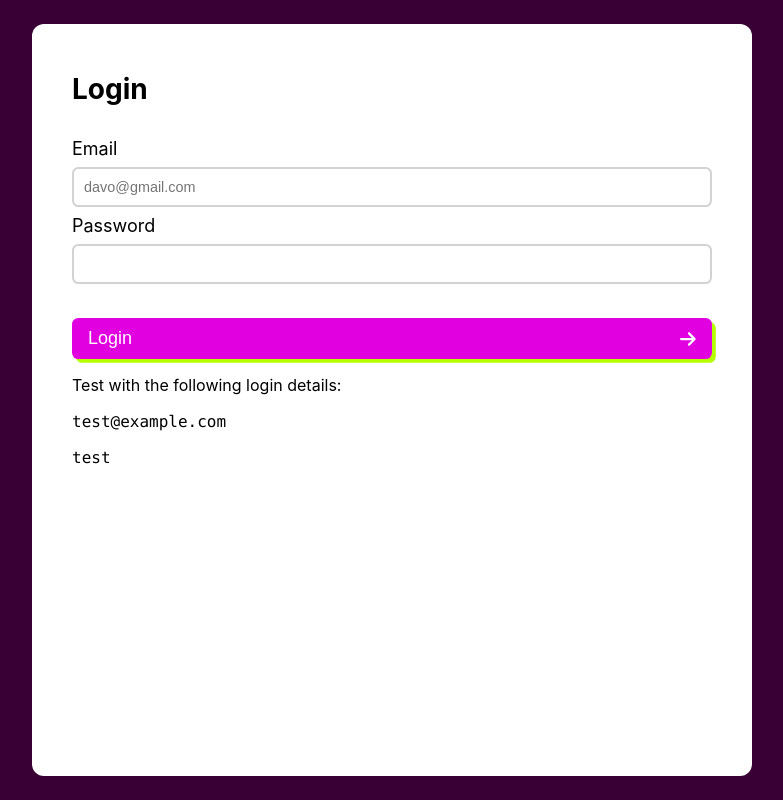
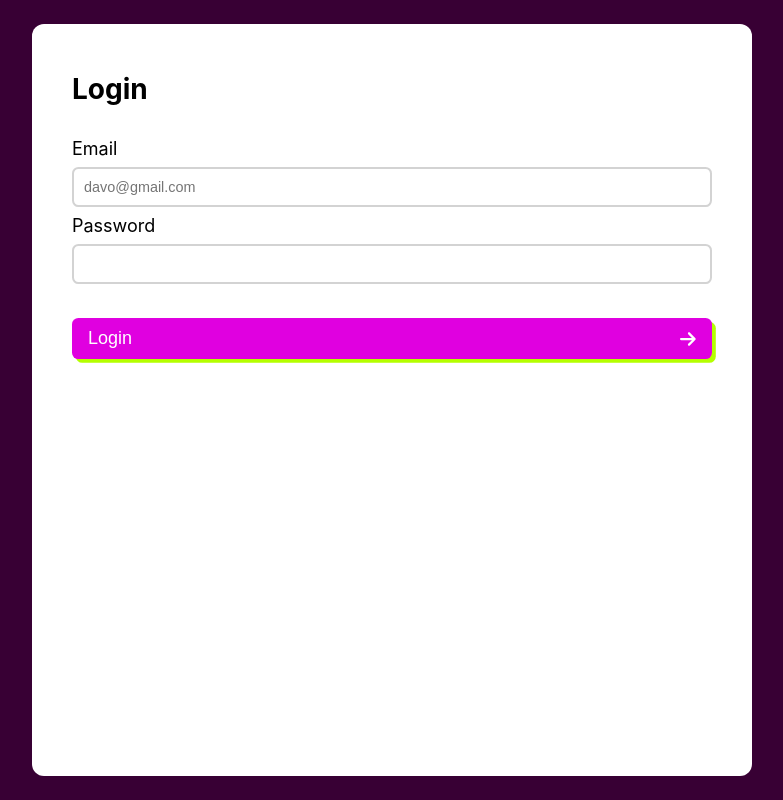
Before and after one commit to weu2/app, a React (Create React App) app in the folder frontend/: page /login in a window 1280 px wide. Shown: the whole page, without its empty margins (248-1031 px from the left). Built offline with nearby package versions, Linux system fonts and the light colour scheme.

Commit message:
remove demo login details now login.json is gone

```diff
--- a/frontend/src/Pages/Login.jsx
+++ b/frontend/src/Pages/Login.jsx
@@ -61,9 +61,6 @@ class Login extends React.Component {
 							Login<FontAwesomeIcon icon={faArrowRight} />
 						</button>
 					</form>
-					<p>Test with the following login details:</p>
-					<p><code>test@example.com</code></p>
-					<p><code>test</code></p>
 				</div>
 			</div>
 		);
```
